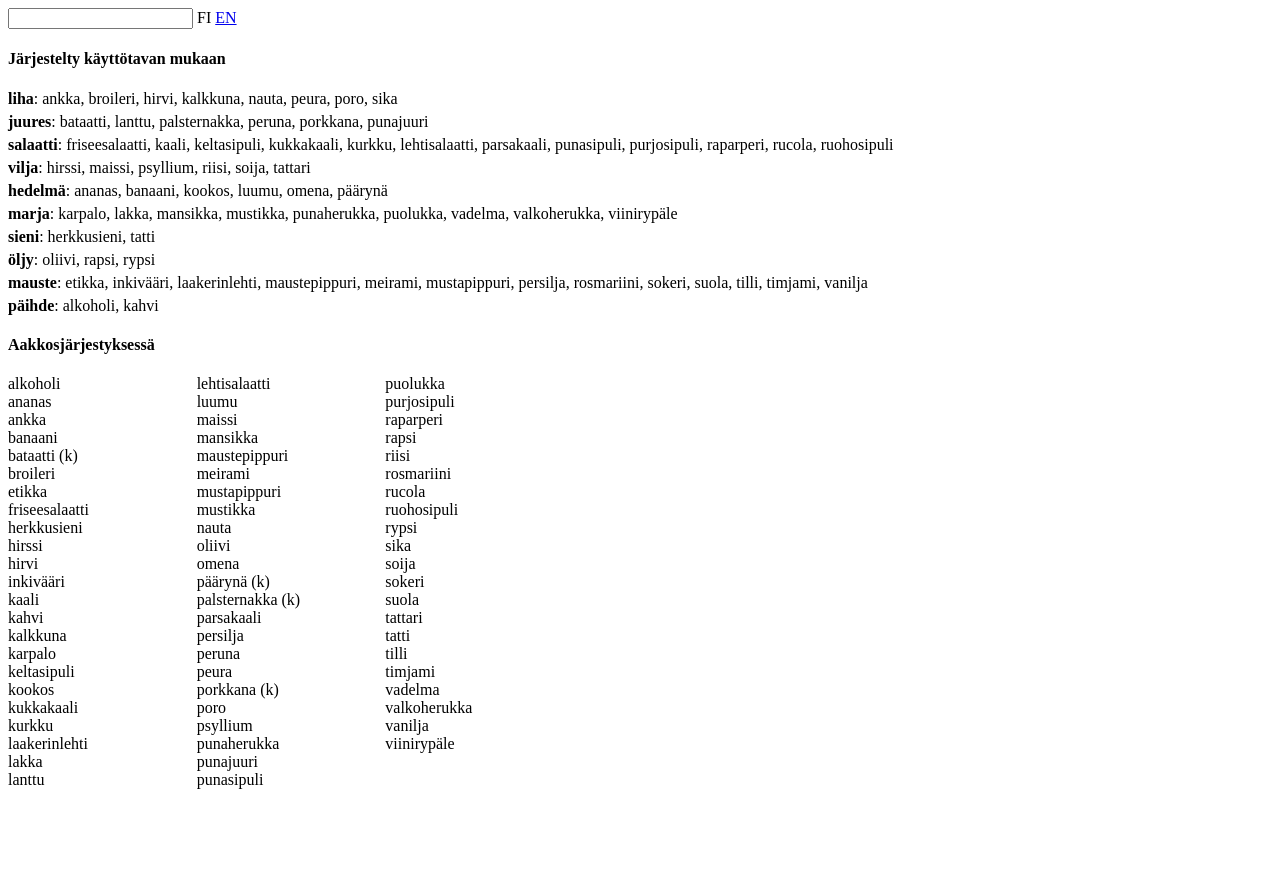
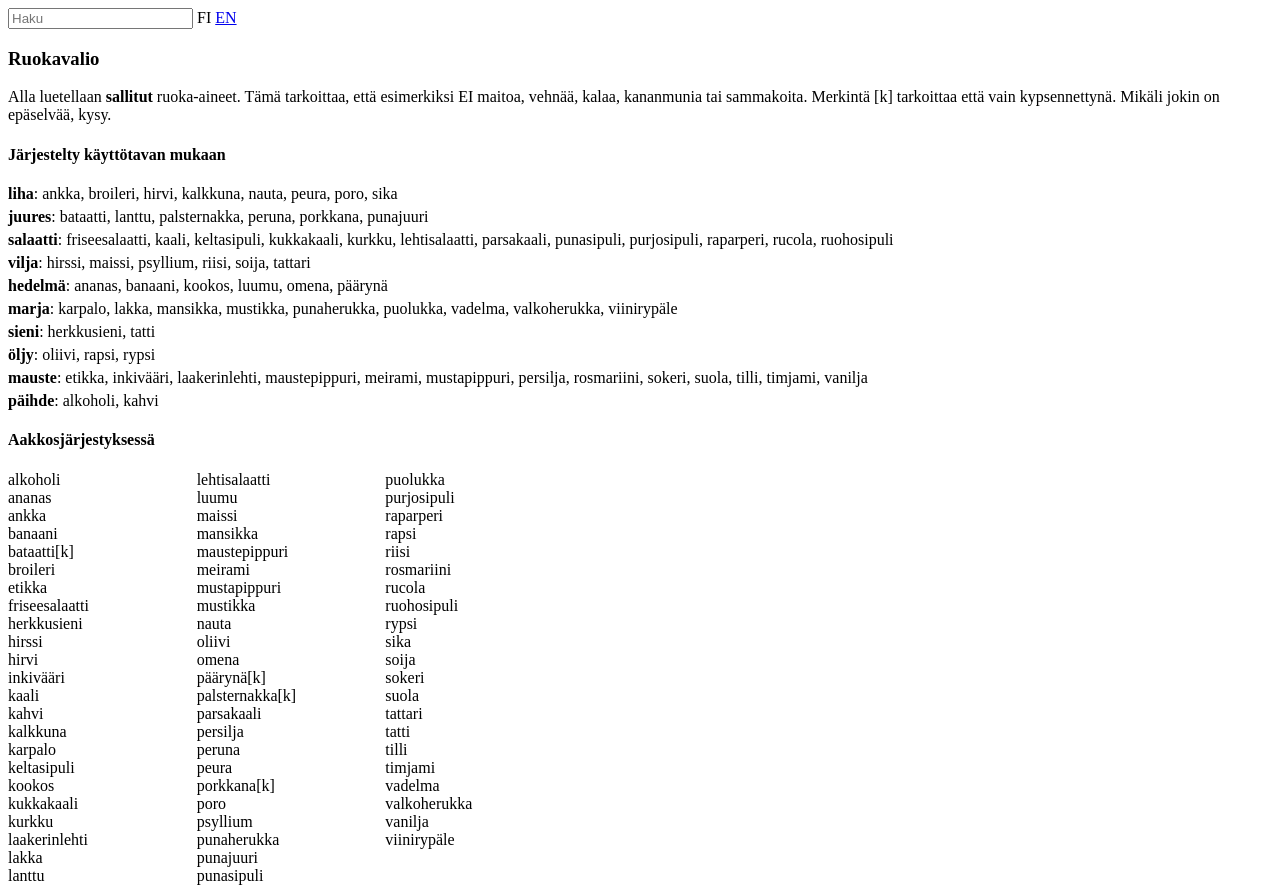
Before and after one commit to mr0661/allergia, a plain HTML site: page index.html in a window 1280 px wide. Before the commit the page ends 800 px from the top, so only its background shows below. Drawn offline with Linux system fonts and the light colour scheme.

Commit message:
Add intro text

```diff
--- a/index.html
+++ b/index.html
@@ -10,6 +10,10 @@ JAVASCRIPT NEEDED
 		<input id="input_text" type="text" oninput="update()"/>
 		<a id="fi_link" href="?lan=fi">FI</a> <span id="fi_nolink">FI</span>
 		<a id="en_link" href="?lan=en">EN</a> <span id="en_nolink">EN</span>
+	</div>
+	<div>
+		<h3 id="start_otsikko"></h3>
+		<div id="start_text"></div>
 	</div>
 	<div>
 		<h4 id="tapa_otsikko"></h4>
@@ -57,17 +61,14 @@ function isKeitetty(aines){
 	return false;
 }
 
-function keitettyInfo(){
-	const k = {fi: "(k)", en: "(b)"};
-	return " " + tr(k);
-}
+const kypsennetty = {fi: "[k]", en: "[c]"};
 
 function printAakkoset(ainekset){
 	let output = '';
 	for(let i = 0 ; i < ainekset.length; ++i){
 		output += tr(ainekset[i]);
 		if (isKeitetty(ainekset[i])){
-			output += keitettyInfo();
+			output += tr(kypsennetty);
 		}
 		output += "<br>";
 	}
@@ -611,6 +612,9 @@ var ainekset = [
 	search: [],
 },
 ];
+const search_placeholder = {en: "Search", fi: "Haku"};
+const start_otsikko = {en: "Diet", fi: "Ruokavalio"};
+const start_text = {en: "I have several severe allergies. I give list of ingredients that I'm <span class='bold'>able</span> to eat. This means that for example: NO milk, NO wheat, NO fish, NO frogs, and NO eggs. Marking "+ kypsennetty.en + " means that it needs to be cooked. Please ask me if you have any questions about this.", fi: "Alla luetellaan <span class='bold'>sallitut</span> ruoka-aineet. Tämä tarkoittaa, että esimerkiksi EI maitoa, vehnää, kalaa, kananmunia tai sammakoita. Merkintä " + kypsennetty.fi + " tarkoittaa että vain kypsennettynä. Mikäli jokin on epäselvää, kysy."};
 
 const tapa_otsikko = {en:"Sorted by usage", fi:"Järjestelty käyttötavan mukaan"}
 
@@ -632,8 +636,11 @@ function update(){
 		document.getElementById("en_nolink").style.display = "none";
 		tr = function(a){ return a.fi;};
 	}
+	document.getElementById("start_otsikko").innerHTML = tr(start_otsikko);
+	document.getElementById("start_text").innerHTML = tr(start_text);
 	document.getElementById("tapa_otsikko").innerHTML = tr(tapa_otsikko);
 	document.getElementById("aakkos_otsikko").innerHTML = tr(aakkos_otsikko);
+	document.getElementById("input_text").placeholder = tr(search_placeholder);
 	printAinekset(ainekset);
 }
 
--- a/style.css
+++ b/style.css
@@ -7,6 +7,10 @@
 {
 	font-weight: bold;
 }
+.bold
+{
+	font-weight: bold;
+}
 p {
 	margin:0;
 	margin-bottom: 5px;
```
